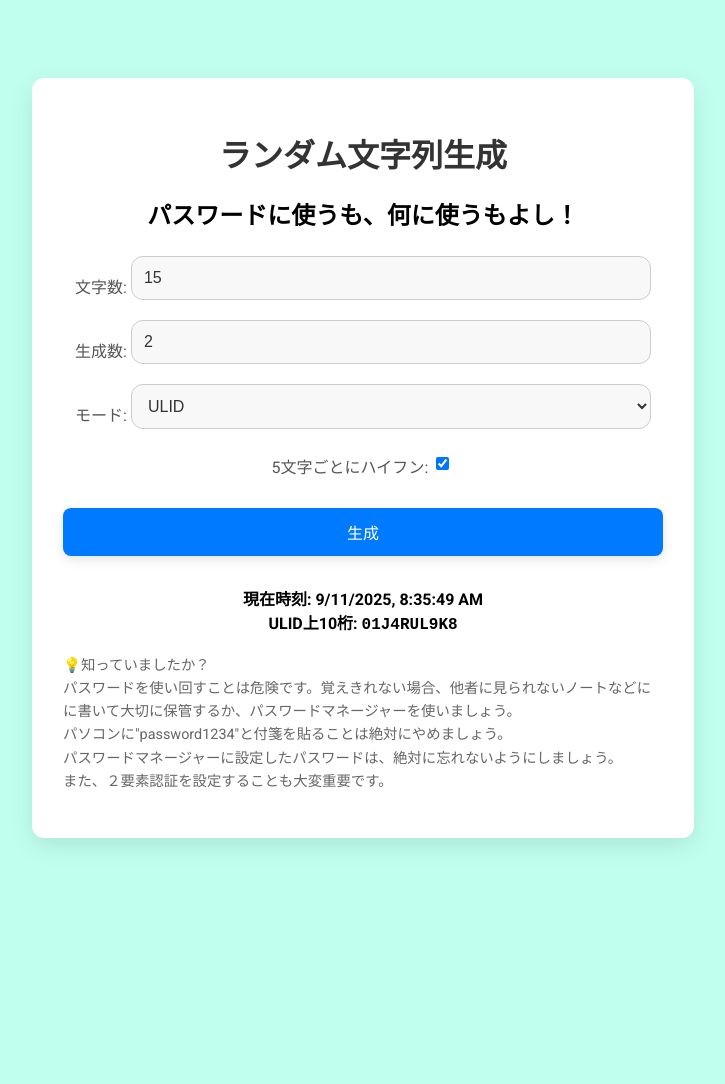
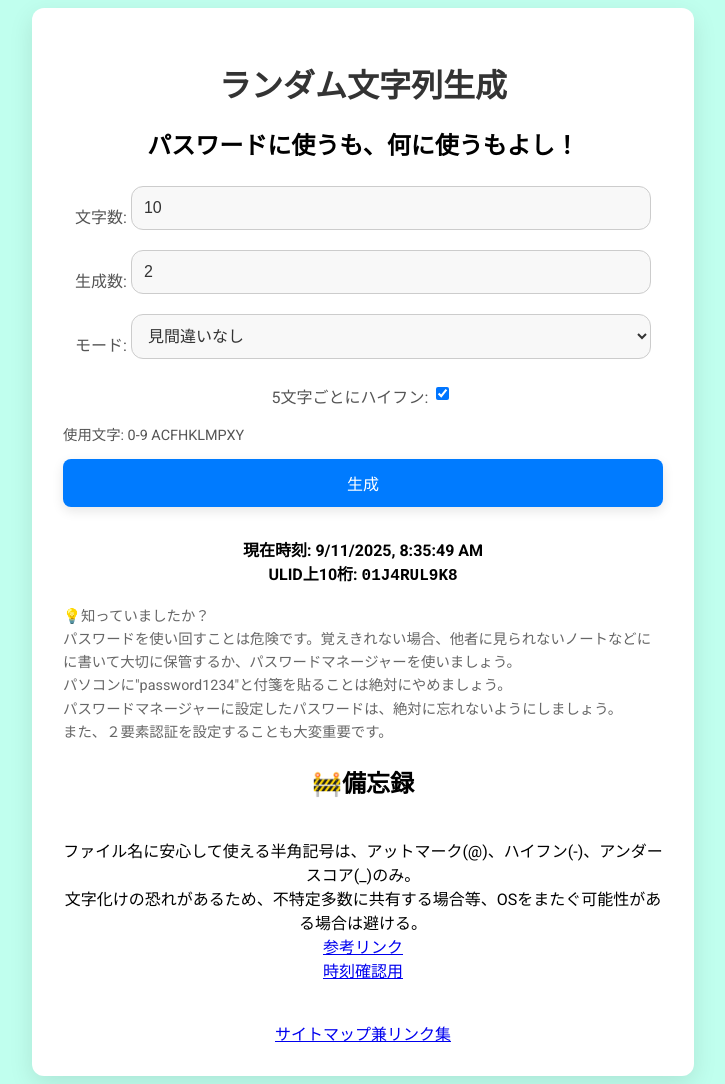
Before and after one commit to Usuiensan/usuiensan, a Jekyll site: the page built from index.html, in a window 1280 px wide. Shown: the whole page, without its empty margins (277-1002 px from the left). Built offline with Jekyll 4.4.1, drawn with Linux system fonts in a browser that asks for light colours; some web fonts are replaced; before the commit the page ends 916 px from its top, so only the background shows below that.

Commit message:
feat: スクリプトを追加し、サイトマップへのリンクを追加。入力フィールドのデフォルト値を修正し、ULIDモードの説明を更新

```diff
--- a/_layouts/default.html
+++ b/_layouts/default.html
@@ -14,7 +14,8 @@
 <body>
   <div class="container">
     {{ content }}
+    <script src="{{ site.baseurl }}/script.js"></script>
+  <br><a href="{{ site.baseurl }}/sitemap.html">サイトマップ兼リンク集</a>
   </div>
-  <script src="{{ site.baseurl }}/script.js"></script>
 </body>
 </html>
--- a/index.html
+++ b/index.html
@@ -5,7 +5,7 @@
 <h1>ランダム文字列生成</h1>
 <h2>パスワードに使うも、何に使うもよし！</h2>
 <label for="length">文字数:</label>
-<input type="number" id="length" value="15" min="1">
+<input type="number" id="length" value="10" min="1">
 <br>
 <label for="count">生成数:</label>
 <input type="number" id="count" value="2" min="1">
@@ -13,13 +13,13 @@
 <label for="mode">モード:</label>
 <select id="mode">
     <option value="url">URL向け</option>
-    <option value="noConfuse">見間違いなし</option>
+    <option value="noConfuse" selected>見間違いなし</option>
     <option value="numberOnly">数字</option>
     <option value="numberAndLower">数字+小文字</option>
     <option value="numberAndUpper">数字+大文字</option>
     <option value="numberAndAlphabet">数字+文字</option>
     <option value="numberAndAlphabetAndSymbols">数字+文字+記号</option>
-    <option value="ulid" selected>ULID</option>
+    <option value="ulid">ULID (字数・ハイフン機能使用不可)</option>
 </select>
 <br>
 <label for="hyphenate">5文字ごとにハイフン:</label>
@@ -37,3 +37,10 @@
     <br>パスワードマネージャーに設定したパスワードは、絶対に忘れないようにしましょう。
     <br>また、２要素認証を設定することも大変重要です。
 </p>
+<p>
+    <h2>🚧備忘録</h2>
+    <br>ファイル名に安心して使える半角記号は、アットマーク(@)、ハイフン(-)、アンダースコア(_)のみ。
+    <br>文字化けの恐れがあるため、不特定多数に共有する場合等、OSをまたぐ可能性がある場合は避ける。
+    <br><a href="https://ascii.jp/elem/000/004/030/4030753/2/" target="_blank" rel="noopener">参考リンク</a>
+    <br><a href="https://www.nict.go.jp/JST/JST5.html" target="_blank" rel="noopener">時刻確認用</a>
+</p>
--- a/script.js
+++ b/script.js
@@ -49,6 +49,9 @@
                 break;
             case 'numberAndAlphabetAndSymbols':
                 characterSetDescription = "使用文字: 0-9 A-Z a-z(紛らわしい文字を除く) -!?@#$%&=";
+                break;
+            case 'ulid':
+                characterSetDescription = "使用文字: 0-9 I,L,O,Uを除く大文字";
                 break;
             default:
                 characterSetDescription = "";
```
Also changed, not shown: sitemap.md (+4 -2 lines).
